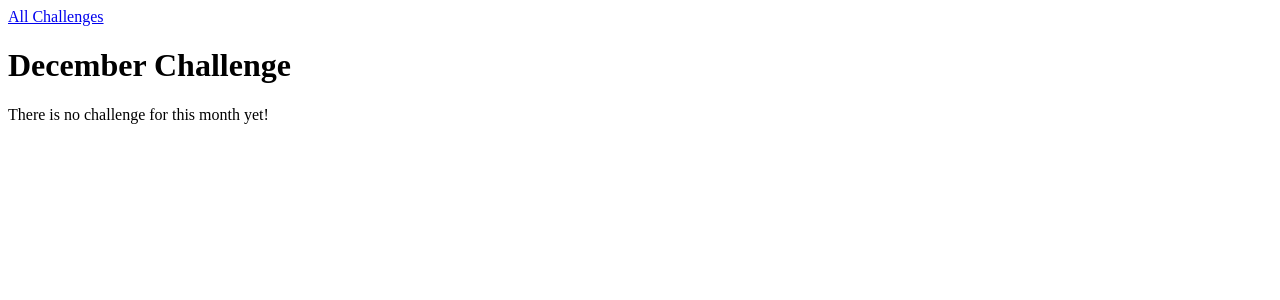
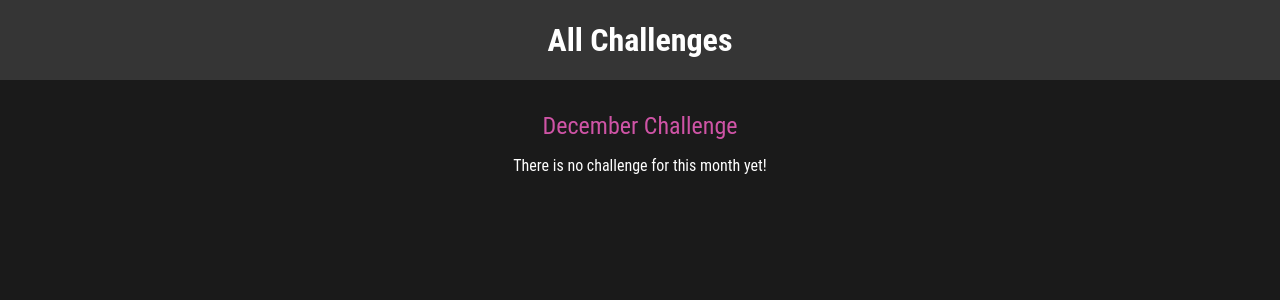
Before and after one commit to martin-bachmann/django_monthly_challenges, a Django app: page /challenges/december in a window 1280 px wide. Shown: the top 300 px of the page. Run offline with Django 4.2, Linux system fonts and the light colour scheme.

Commit message:
feat: Add styles

```diff
--- /dev/null
+++ b/challenges/static/challenges/challenge.css
@@ -0,0 +1,22 @@
+h1,
+h2 {
+  text-align: center;
+  color: white;
+}
+
+h1 {
+  font-size: 1.5rem;
+  margin: 2rem 0 1rem 0;
+  font-weight: normal;
+  color: #cf54a6;
+}
+
+h2 {
+  font-size: 3rem;
+  font-weight: bold;
+}
+
+.fallback {
+  text-align: center;
+  color: white;
+}
--- /dev/null
+++ b/challenges/static/challenges/includes/header.css
@@ -0,0 +1,25 @@
+header {
+  width: 100%;
+  height: 5rem;
+  background-color: #353535;
+}
+
+header nav {
+  width: 100%;
+  height: 100%;
+  display: flex;
+  justify-content: center;
+  align-items: center;
+}
+
+header nav a {
+  color: white;
+  font-size: 2rem;
+  font-weight: bold;
+  text-decoration: none;
+}
+
+header nav a:hover,
+header nav a:active {
+  color: #cf54a6;
+}
--- a/challenges/templates/challenges/challenge.html
+++ b/challenges/templates/challenges/challenge.html
@@ -1,7 +1,13 @@
 {% extends "base.html" %}
+{% load static %}
 
 {% block page_title %}
   {{ month_name|title }} Monthly Challenge
+{% endblock %}
+
+{% block css_files %}
+  <link rel="stylesheet" href="{% static "challenges/challenge.css" %}">
+  <link rel="stylesheet" href="{% static "challenges/includes/header.css" %}">
 {% endblock %}
 
 {% block content %}
@@ -10,6 +16,6 @@
   {% if text is not None %}
     <h2>{{ text }}</h2>
   {% else %}
-    <p>There is no challenge for this month yet!</p>
+    <p class="fallback">There is no challenge for this month yet!</p>
   {% endif %}
 {% endblock %}
--- a/challenges/templates/challenges/index.html
+++ b/challenges/templates/challenges/index.html
@@ -6,7 +6,8 @@
 {% endblock %}
 
 {% block css_files %}
- <link rel="stylesheet" href="{% static "challenges/challenges.css" %}">
+  <link rel="stylesheet" href="{% static "challenges/challenges.css" %}">
+  <link rel="stylesheet" href="{% static "challenges/includes/header.css" %}">
 {% endblock %}
 
 {% block content %}
--- a/monthly_challenges/settings.py
+++ b/monthly_challenges/settings.py
@@ -122,3 +122,5 @@ STATIC_URL = "static/"
 # https://docs.djangoproject.com/en/4.2/ref/settings/#default-auto-field
 
 DEFAULT_AUTO_FIELD = "django.db.models.BigAutoField"
+
+STATICFILES_DIRS = [BASE_DIR / "static"]
--- /dev/null
+++ b/static/styles.css
@@ -0,0 +1,10 @@
+@import url("https://fonts.googleapis.com/css?family=Roboto:400,700&display=swap");
+
+html {
+  font-family: "Roboto Condensed", sans-serif;
+}
+
+body {
+  margin: 0;
+  background-color: #1a1a1a;
+}
--- a/templates/base.html
+++ b/templates/base.html
@@ -1,9 +1,12 @@
+{% load static %}
+
 <!DOCTYPE html>
 <html lang="en">
   <head>
     <meta charset="UTF-8" />
     <meta name="viewport" content="width=device-width, initial-scale=1.0" />
     <title>{% block page_title %}My Challenges{% endblock %}</title>
+    <link rel="stylesheet" href="{% static "styles.css" %}" />
     {% block css_files %}{% endblock %}
   </head>
   <body>
```
Also changed, not shown: challenges/static/challenges/challenges.css (+34 -0 lines).
